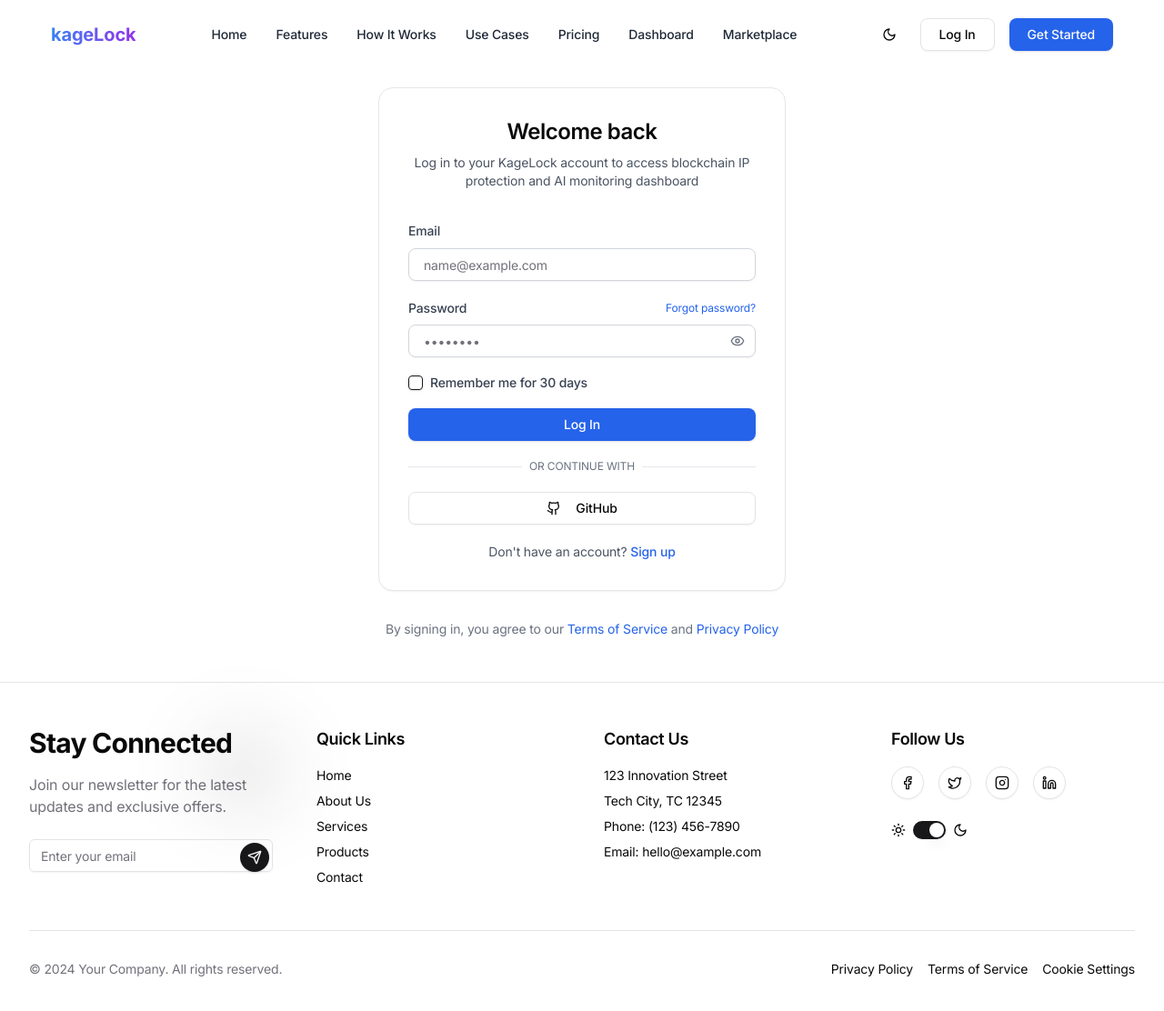
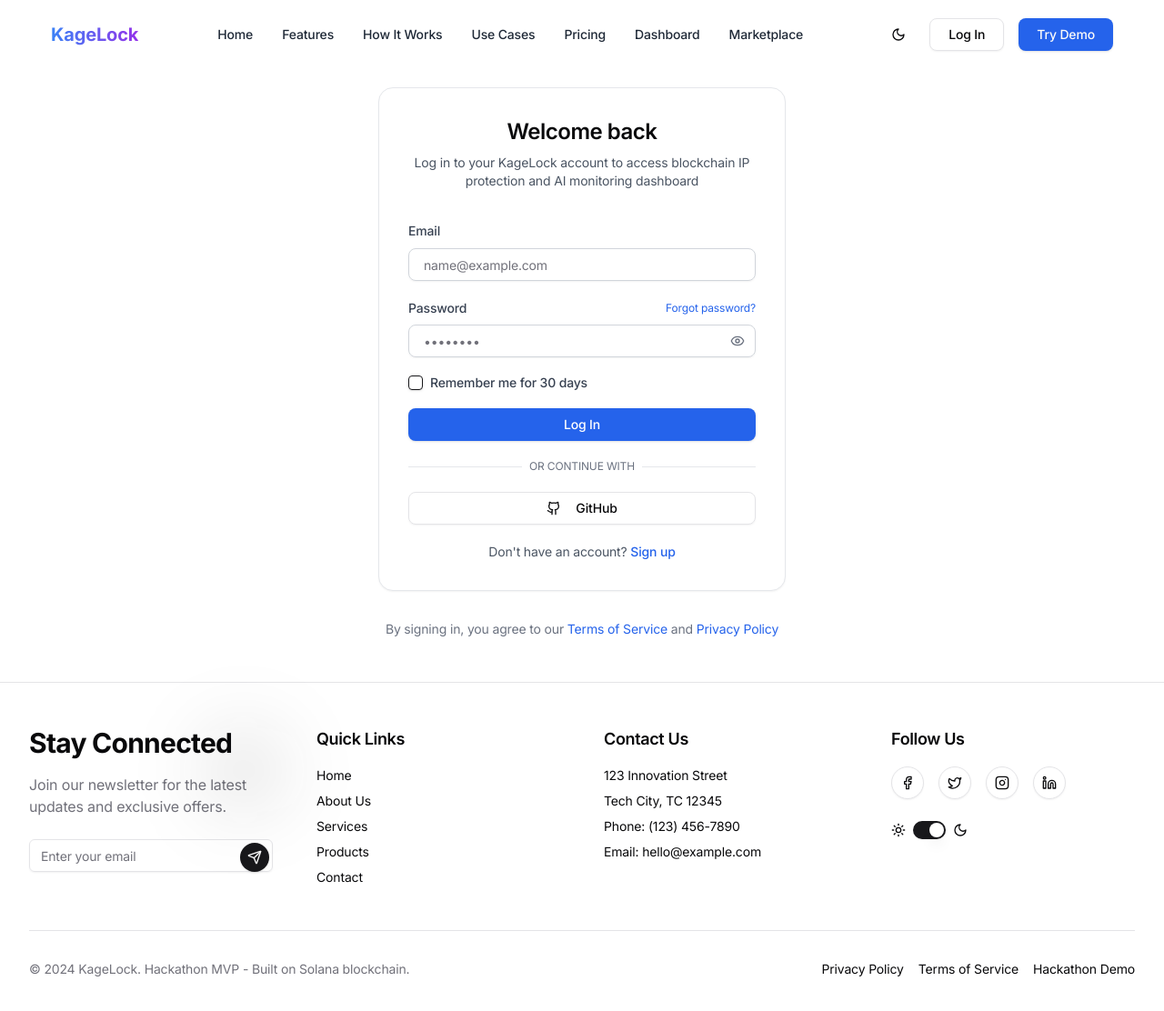
Before and after one commit to alla-yasheela/kageLock, a Next.js app: page /login in a window 1280 px wide. Shown: the top 1112 px of the page at 91% size. Built offline with nearby package versions, Linux system fonts and the light colour scheme.

Commit message:
Updated Header.tsx

```diff
--- a/src/components/layout/Header.tsx
+++ b/src/components/layout/Header.tsx
@@ -42,7 +42,7 @@
     <header className={`fixed top-0 left-0 right-0 z-50 transition-all duration-200 ${scrolled ? 'bg-white dark:bg-gray-900 shadow-sm py-2' : 'bg-transparent py-5'}`}>
       <div className="container-width flex items-center justify-between">
         <Link href="/" className="flex items-center">
-          <span className="text-xl font-bold bg-gradient-to-r from-blue-500 to-purple-600 bg-clip-text text-transparent">kageLock</span>
+          <span className="text-xl font-bold bg-gradient-to-r from-blue-500 to-purple-600 bg-clip-text text-transparent">KageLock</span>
         </Link>
 
         {/* Desktop Navigation */}
@@ -78,7 +78,7 @@
             <Link href="/login">Log In</Link>
           </Button>
           <Button asChild className="rounded-lg px-5 bg-blue-600 hover:bg-blue-700">
-            <Link href="/signup">Get Started</Link>
+            <Link href="/signup">Try Demo</Link>
           </Button>
         </div>
 
@@ -130,7 +130,7 @@
                 <Link href="/login" onClick={() => setIsOpen(false)}>Log In</Link>
               </Button>
               <Button asChild className="rounded-lg bg-blue-600 hover:bg-blue-700">
-                <Link href="/signup" onClick={() => setIsOpen(false)}>Get Started</Link>
+                <Link href="/signup" onClick={() => setIsOpen(false)}>Try Demo</Link>
               </Button>
             </div>
           </nav>
--- a/src/components/ui/footer-section.tsx
+++ b/src/components/ui/footer-section.tsx
@@ -153,7 +153,7 @@
         </div>
         <div className="mt-12 flex flex-col items-center justify-between gap-4 border-t pt-8 text-center md:flex-row">
           <p className="text-sm text-muted-foreground">
-            © 2024 Your Company. All rights reserved.
+            © 2024 KageLock. Hackathon MVP - Built on Solana blockchain.
           </p>
           <nav className="flex gap-4 text-sm">
             <a href="#" className="transition-colors hover:text-primary">
@@ -163,7 +163,7 @@
               Terms of Service
             </a>
             <a href="#" className="transition-colors hover:text-primary">
-              Cookie Settings
+              Hackathon Demo
             </a>
           </nav>
         </div>
```
